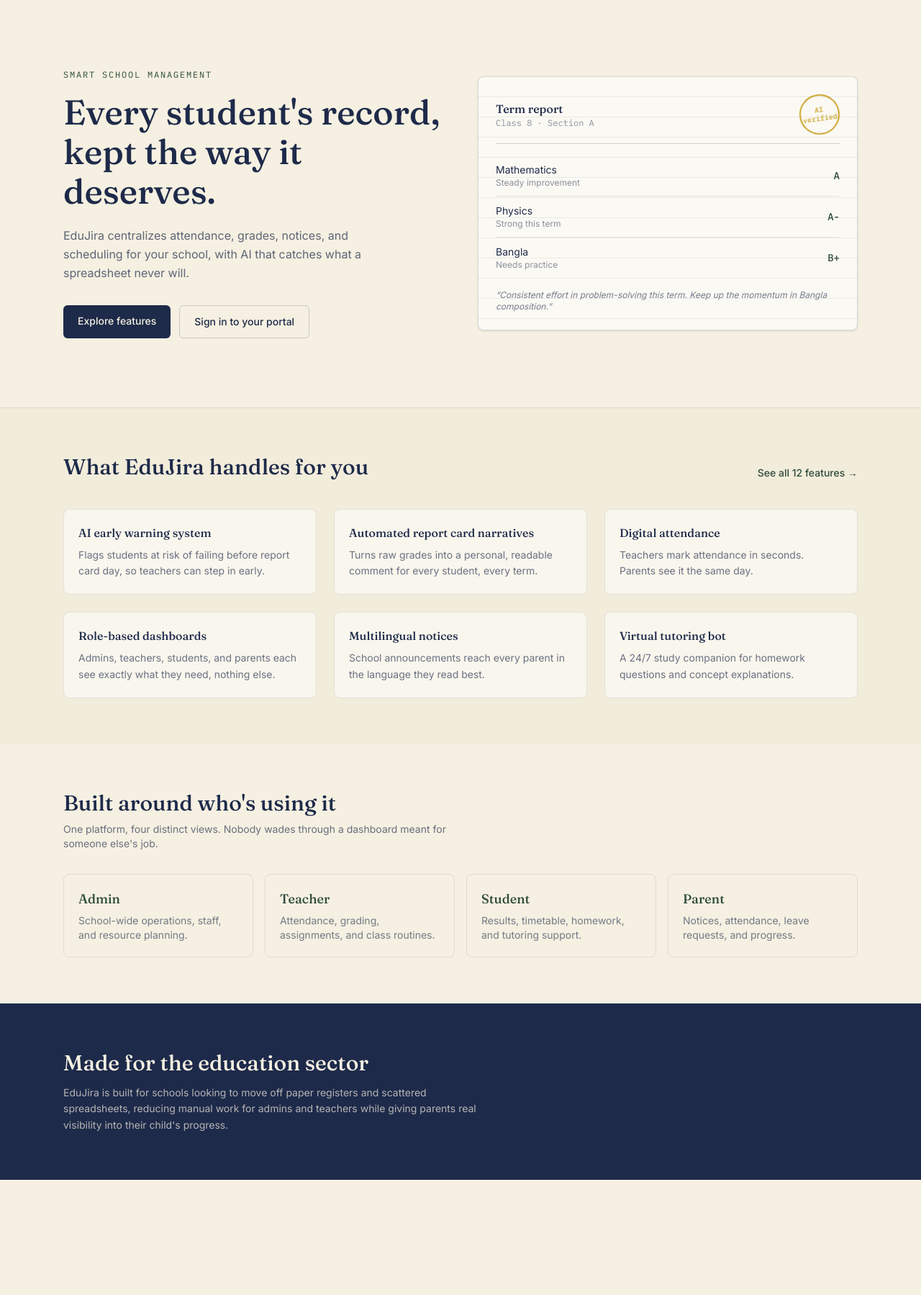
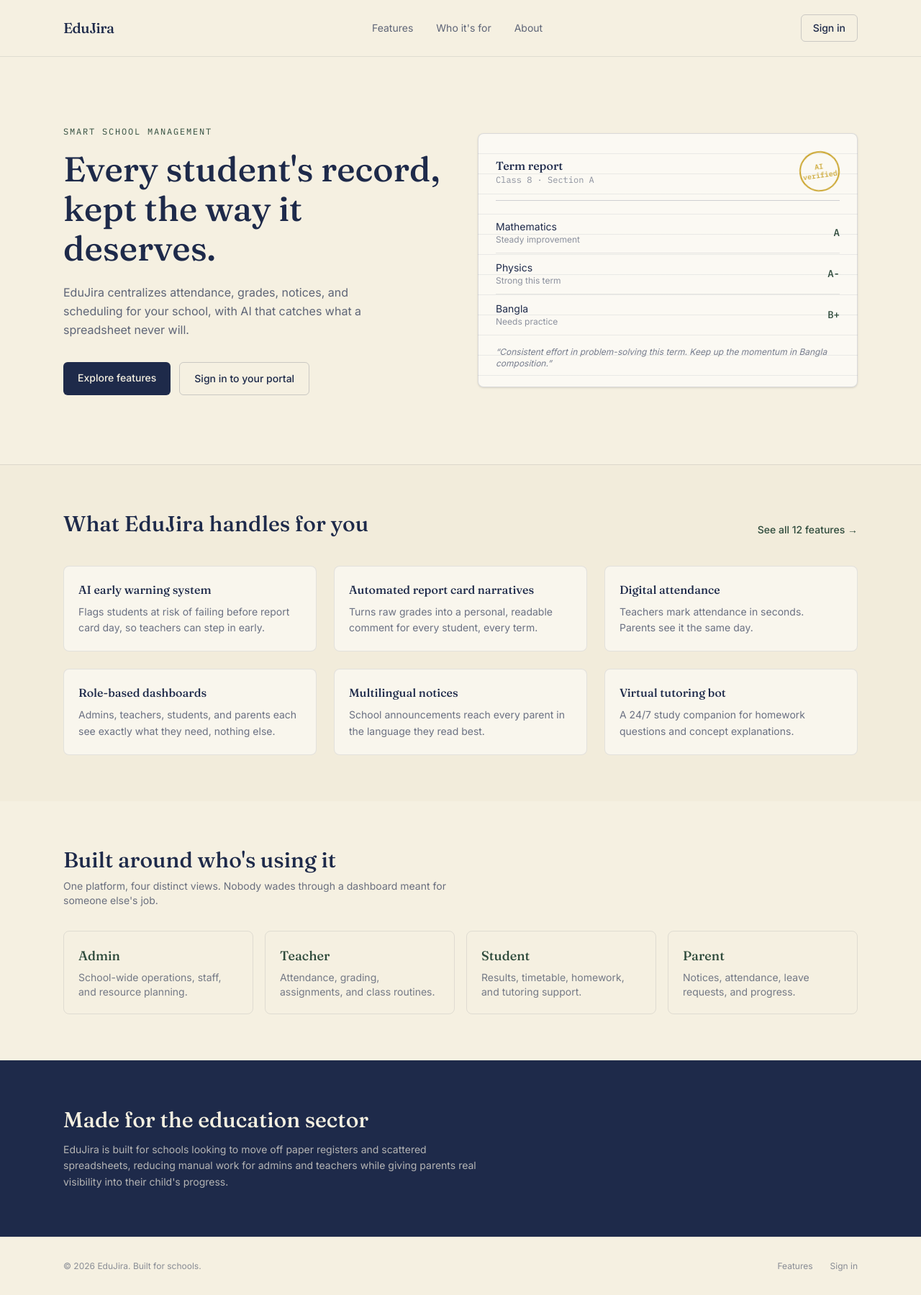
Before and after one commit to SadAfrin/PH-Endgame-TeamProject-TeamCap, a Next.js app: page / in a window 1280 px wide. Shown: the whole page at 72% size. Before the commit the page ends 1639 px from the top, so only its background shows below. Built offline with nearby package versions, Linux system fonts and the light colour scheme.

Commit message:
[ADDED]: Import Navbar and Footer components

```diff
--- a/src/app/layout.tsx
+++ b/src/app/layout.tsx
@@ -1,6 +1,8 @@
 import type { Metadata } from "next";
 import { Fraunces, Inter, IBM_Plex_Mono } from "next/font/google";
 import "./globals.css";
+import Navbar from "@/components/home/Navbar";
+import Footer from "@/components/home/Footer";
 
 const fraunces = Fraunces({
   subsets: ["latin"],
@@ -33,9 +35,11 @@
   return (
     <html lang="en">
       <body
-        className={`${fraunces.variable} ${inter.variable} ${plexMono.variable} font-body antialiased`}
+        className={`${fraunces.variable} ${inter.variable} ${plexMono.variable} font-body min-h-screen bg-parchment text-ink antialiased`}
       >
+        <Navbar />
         {children}
+        <Footer />
       </body>
     </html>
   );
```
